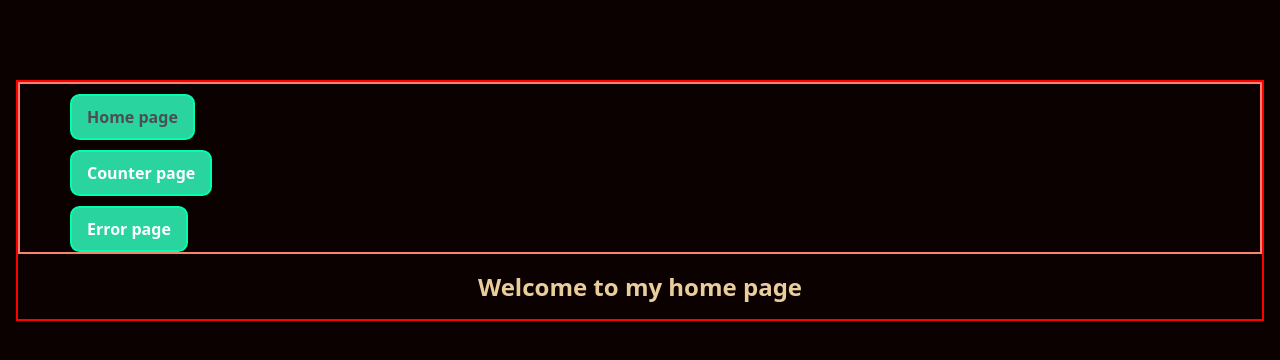
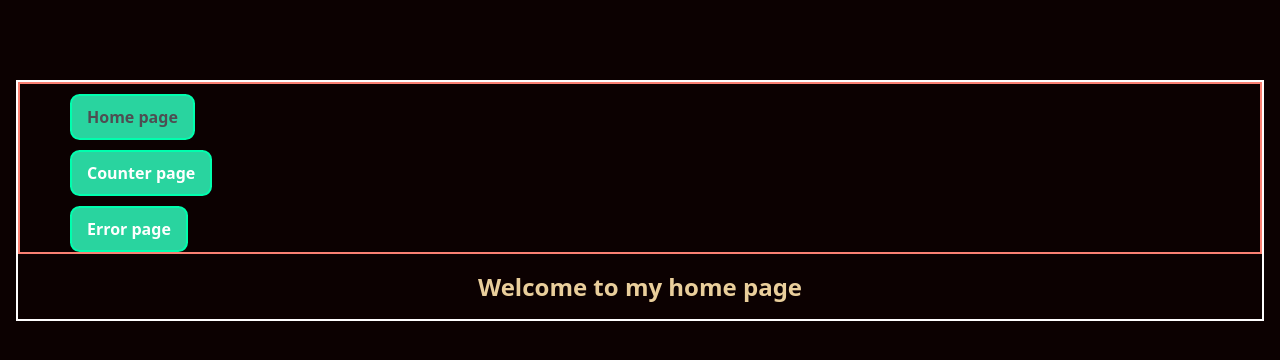
Before and after one commit to Ayomide-Oyeneye/2nd-Semester-Altschoolv2-Exam, a React (Create React App) app: page / in a window 1280 px wide. Shown: the top 360 px of the page. Built offline with nearby package versions, Linux system fonts and the light colour scheme.

Commit message:
Update style.css

```diff
--- a/src/style.css
+++ b/src/style.css
@@ -129,7 +129,7 @@ span {
 }
 .appcon {
   margin-top: 4rem;
-  border: 2px solid red;
+  border: 2px solid rgb(255, 254, 254);
   min-width: 10%;
 }
 .errorbtn {
```
